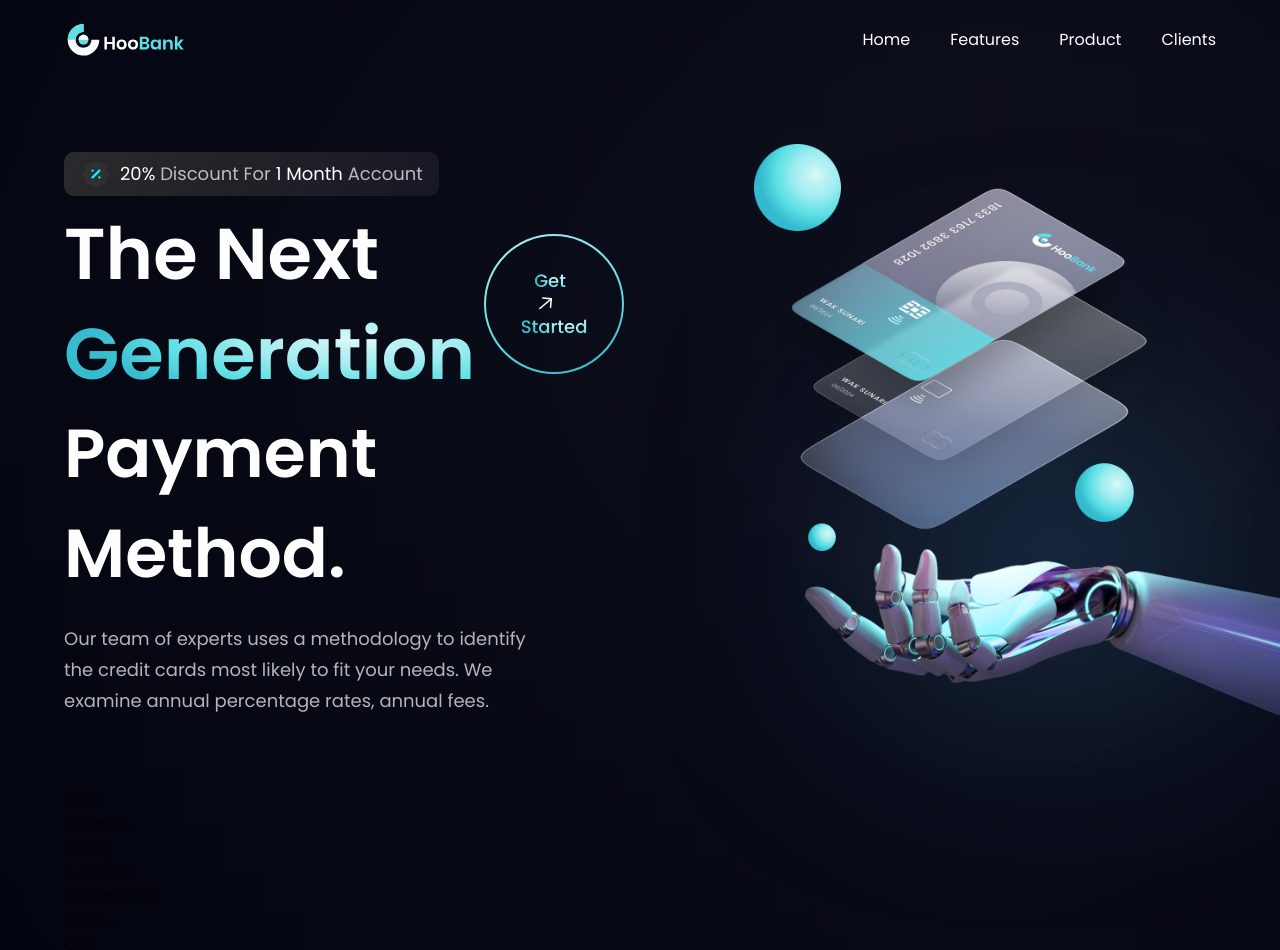
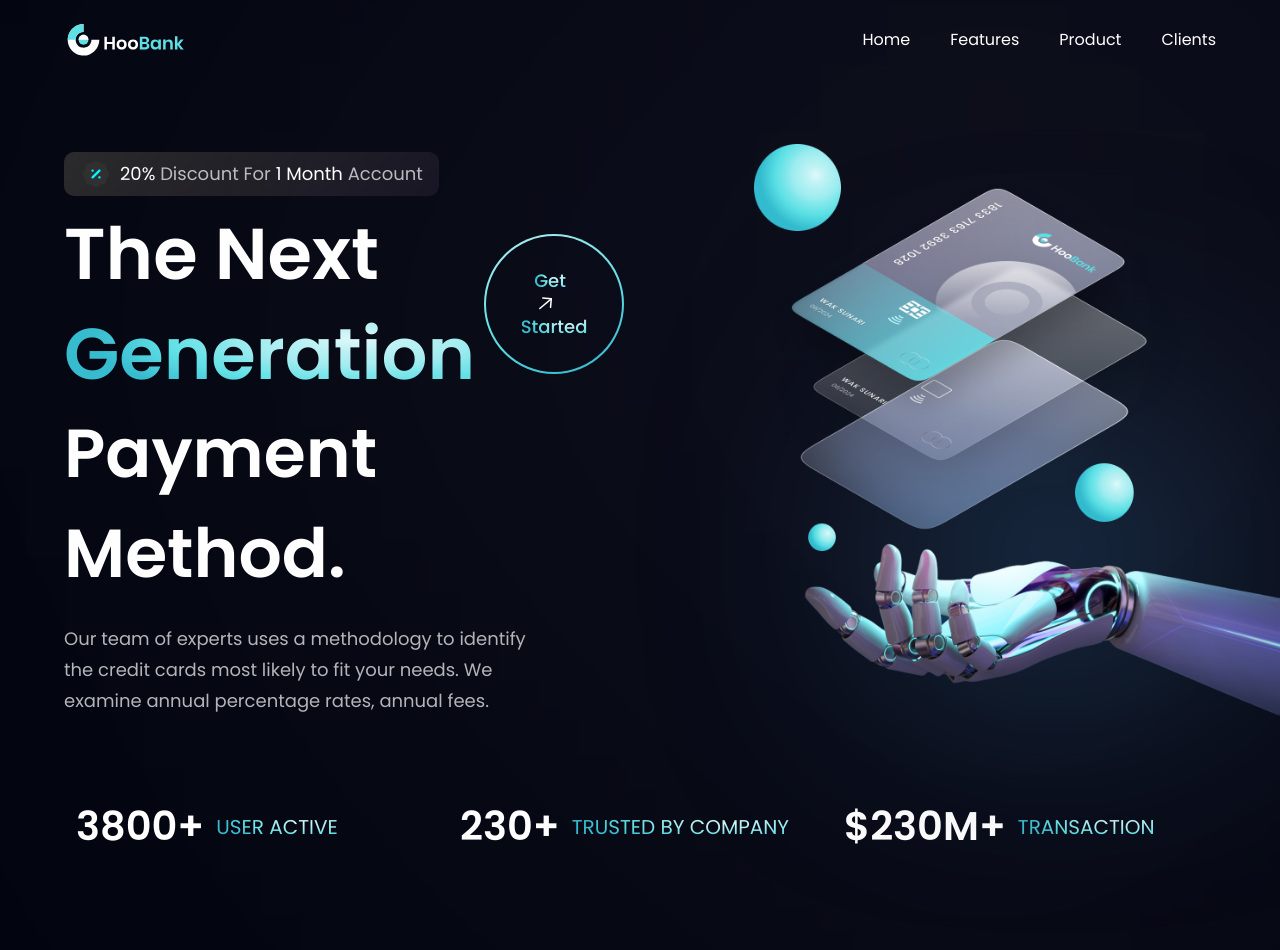
Before and after one commit to sidharthpatel/Bank-UI-App, a React (Vite) app: page / in a window 1280 px wide. Shown: the top 950 px of the page. Built offline with nearby package versions, Linux system fonts and the light colour scheme.

Commit message:
finished with the stats file

```diff
--- a/src/components/Stats.jsx
+++ b/src/components/Stats.jsx
@@ -1,9 +1,26 @@
-import React from 'react'
+import { stats } from "../constants";
+import styles from "../style";
 
-const Stats = () => {
-  return (
-    <div>Stats</div>
-  )
-}
-
-export default Stats
+const Stats = () => (
+    <section
+        className={`${styles.flexCenter} flex-row flex-wrap sm:mb-20 mb-6`}
+    >
+        {stats.map((stat) => (
+            <div
+                key={stat.id}
+                className={`flex-1 flex justify-start items-center flex-row m-3`}
+            >
+                <h4 className="font-poppins font-semibold xs:text-[40px] text-[30px] xs:leading-[53px] leading-[43px] text-white">
+                    {stat.value}
+                </h4>
+                <p
+                    className="font-poppins font-normal xs:text-[20px] text-[15px]
+                    xs:leading-[26px] leading-[21px] text-gradient uppercase ml-3"
+                >
+                    {stat.title}
+                </p>
+            </div>
+        ))}
+    </section>
+);
+export default Stats;
```
